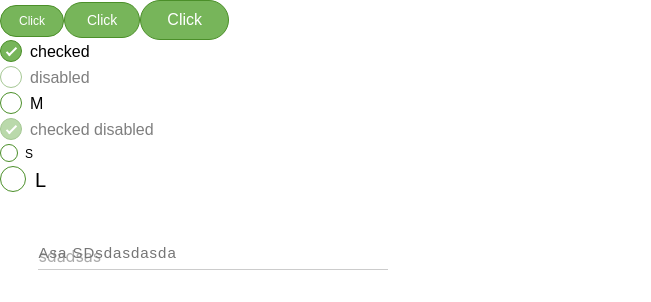
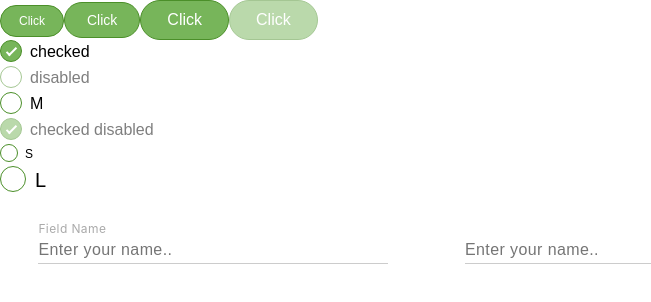
Before and after one commit to sshaporov/mytasks, a React (Create React App) app: page / in a window 1280 px wide. Shown: the top 302 px of the page, without its empty margins (0-651 px from the left). Built offline with nearby package versions, Linux system fonts and the light colour scheme.

Commit message:
implement InputField component

```diff
--- a/src/App.tsx
+++ b/src/App.tsx
@@ -10,6 +10,7 @@ function App() {
       <Button label={'Click'} buttonSize={'S'}/>
       <Button label={'Click'} buttonSize={'M'}/>
       <Button label={'Click'} buttonSize={'L'}/>
+      <Button label={'Click'} buttonSize={'L'} disabled/>
 
       <div><Checkbox label={'checked'} checked/></div>
       <div><Checkbox label={'disabled'} disabled/></div>
@@ -19,7 +20,10 @@ function App() {
       <div><Checkbox label={'S'} checkboxSize={'S'}/></div>
       <div><Checkbox label={'L'} checkboxSize={'L'}/></div>
 
-      <div><InputField placeholder={'Asa SDsdasdasda'}/></div>
+      <div><InputField fieldName={'Field Name'} placeholder={"Enter your name.."}
+                       // value={"asdadasd"}
+      /></div>
+      <div><InputField placeholder={"Enter your name.."}/></div>
 
     </div>
   );
--- a/src/common/button/Button.module.css
+++ b/src/common/button/Button.module.css
@@ -12,6 +12,9 @@
 }
 button:focus {
     outline: none;
+}
+.buttonDisabled {
+    opacity: 0.5;
 }
 .buttonPrimary {
     background-color:#ffffff;
--- a/src/common/button/Button.tsx
+++ b/src/common/button/Button.tsx
@@ -37,6 +37,7 @@ export const Button: React.FC<ButtonPropsType> = React.memo((
 ) => {
   DEV_VERSION && console.log('Button ' + label);
 
+  const disabledClassName = restProps.disabled ? s.buttonDisabled : ''
   const modeBtn = primary ? s.buttonPrimary : s.buttonSecondary;
   // create className for module css:
   // s.buttonSizeS || s.buttonSizeM || s.buttonSizeL
@@ -46,7 +47,7 @@ export const Button: React.FC<ButtonPropsType> = React.memo((
     <button
       type="button"
       // use array.join(' ') method for adding some classes
-      className={[s.button, buttonSizeClassName, modeBtn].join(' ')}
+      className={[s.button, buttonSizeClassName, modeBtn, disabledClassName].join(' ')}
       style={{backgroundColor}}
       {...restProps}
     >
--- a/src/common/checkbox/Checkbox.module.css
+++ b/src/common/checkbox/Checkbox.module.css
@@ -52,10 +52,6 @@
 .control input:checked ~ .controlIndicator {
     background: #77b55a;
 }
-/*.control input:disabled ~ .controlIndicator {*/
-/*    opacity: 0.5;*/
-/*    pointer-events: none;*/
-/*}*/
 .controlIndicator:after {
     box-sizing: unset;
     content: '';
--- a/src/common/checkbox/Checkbox.tsx
+++ b/src/common/checkbox/Checkbox.tsx
@@ -17,7 +17,7 @@ export type CheckboxPropsType = DetailedHTMLProps<InputHTMLAttributes<HTMLInputE
      */
     checkboxSize?: 'S' | 'M' | 'L';
     /**
-     * Optional click handler
+     * Optional check handler
      */
     onChangeChecked?: (checked: boolean) => void
   }
--- a/src/common/input/InputField.module.css
+++ b/src/common/input/InputField.module.css
@@ -1,11 +1,11 @@
 input{
-    font: 15px/24px 'Arial';
+    font-family: Arial;
+    font-size:16px;
     color: #333;
     width: 100%;
     box-sizing: border-box;
-    letter-spacing: 1px;
-}
-:focus{
+    letter-spacing: 0.4px;
+}  :focus{
     outline: none;
 }
 .container{
@@ -14,13 +14,7 @@ input{
     margin: 40px 3%;
     position: relative;
 } /* necessary to give position: relative to parent. */
-input{
-    font: 15px/24px Arial;
-    color: #333;
-    width: 100%;
-    box-sizing: border-box;
-    letter-spacing: 1px;
-}
+
 .input {
     border: 0;
     padding: 4px 0;
@@ -42,18 +36,18 @@ input{
     transition: 0.4s;
 }
 .input ~ label{
+    font-size: 12px;
     position: absolute;
     left: 0;
     width: 100%;
-    top: 9px;
+    top: -16px;
     color: #aaa;
     transition: 0.3s;
     z-index: -1;
-    /*letter-spacing: 0.5px;*/
+    letter-spacing: 0.4px;
+
 }
 .input:focus ~ label{
-    top: -16px;
-    font-size: 12px;
     color: #4caf50;
-    transition: 0.3s;
+    letter-spacing: 0.4px;
 }
--- a/src/common/input/InputField.tsx
+++ b/src/common/input/InputField.tsx
@@ -3,8 +3,17 @@ import {DEV_VERSION} from '../../config'
 import s from './InputField.module.css'
 
 export type InputFieldPropsType = DetailedHTMLProps<InputHTMLAttributes<HTMLInputElement>, HTMLInputElement> & {
+  /**
+   * Optional input handler
+   */
   onChangeText?: (value: string) => void;
+  /**
+   * Optional check handler
+   */
   onChangeChecked?: (checked: boolean) => void;
+  /**
+   * Optional parameter for displaying input field name
+   */
   fieldName?: string
 };
 
@@ -32,7 +41,7 @@ export const InputField: React.FC<InputFieldPropsType> = React.memo((
         className={s.input}
         {...restProps}
       />
-      <label>{"sdadsas"}</label>
+      <label>{fieldName}</label>
       <span className={s.focusBorder}></span>
     </div>
   )
```
Also changed, not shown: 1 other file (tests, documents, lock files or other folders).
